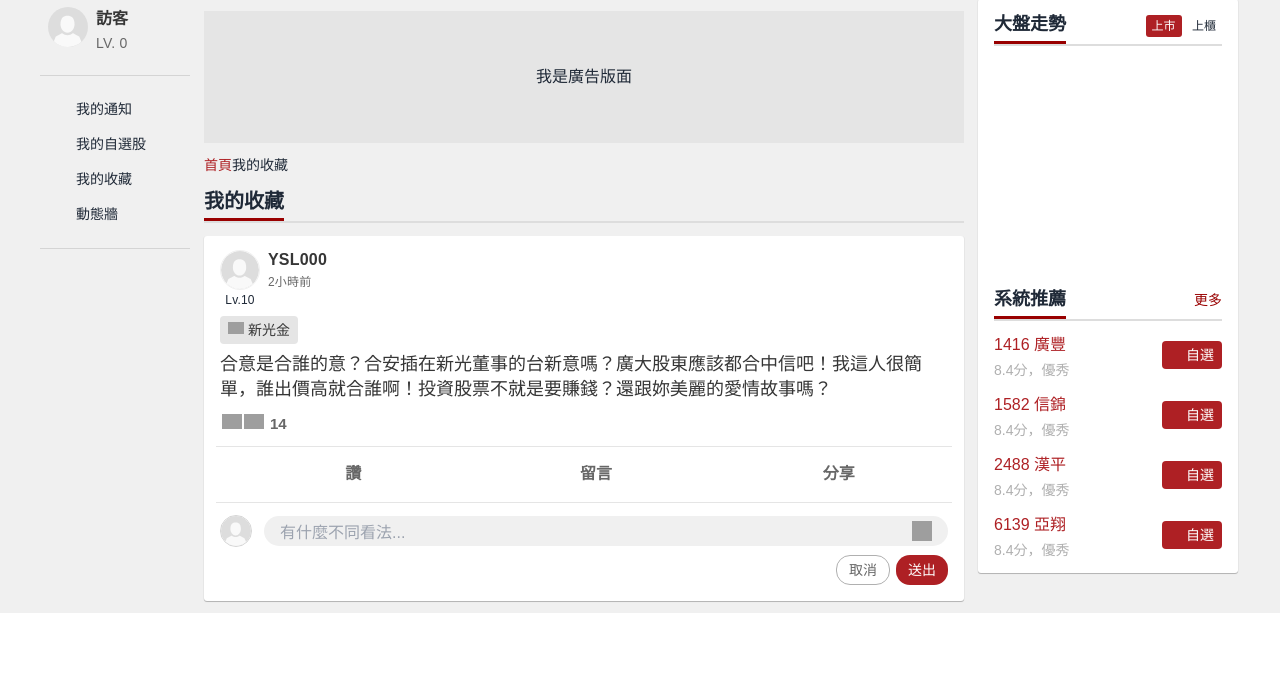
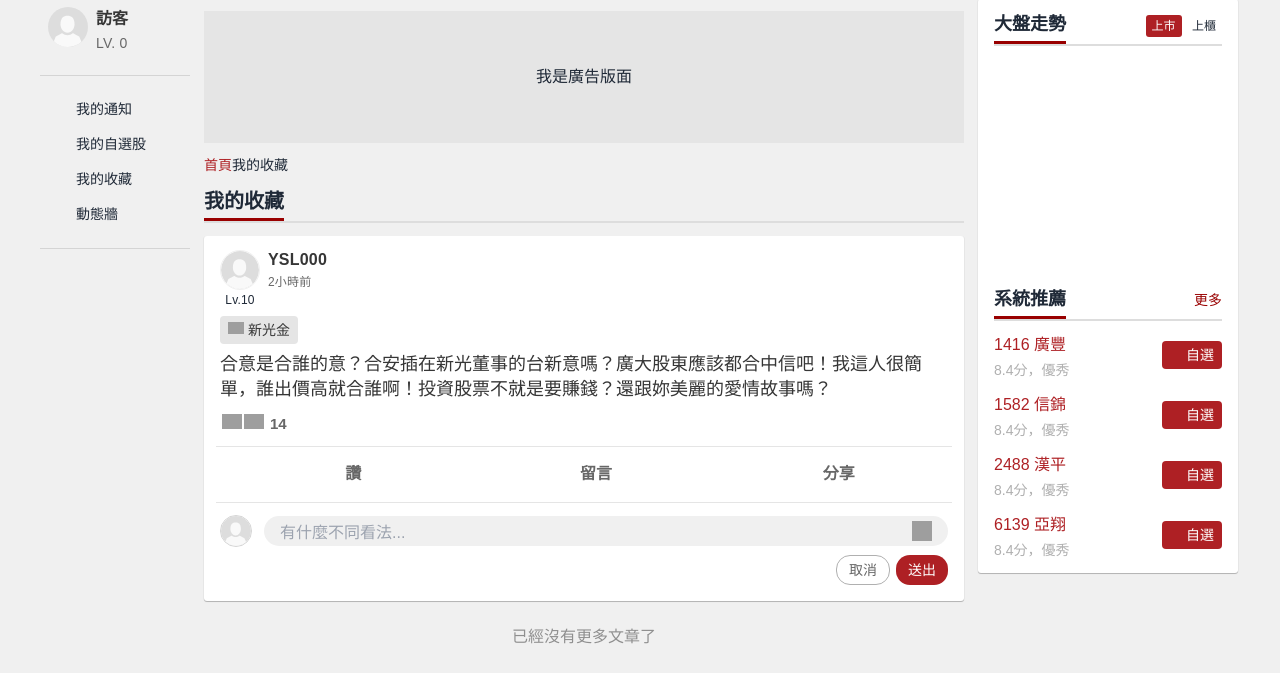
Before and after one commit to astrocamp/17th-BBForum, a Django app: page /my_favorites/ in a window 1280 px wide. Shown: the part 108-800 px from the top of the page. Run offline with Django 5.2, Linux system fonts and the light colour scheme; style sheets or scripts are compiled from the project's sources; grey boxes are pictures that could not be loaded.

Commit message:
refactor: 增加最後說明文字

```diff
--- a/pages/templates/pages/my_favorites/_my_favorites_forum.html
+++ b/pages/templates/pages/my_favorites/_my_favorites_forum.html
@@ -197,4 +197,9 @@
             </section>
         </div>
     </div>
+    <div class="flex justify-center items-center mt-3 mb-3 pt-3 pb-3">
+        <div>
+            <span class="leading-6 whitespace-pre-wrap text-gray-56">已經沒有更多文章了</span>
+        </div>
+    </div>
 </div>
```
